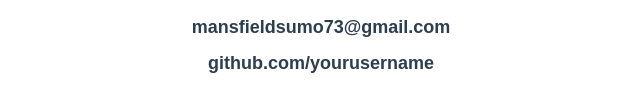
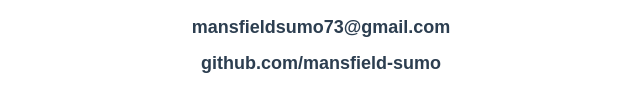
Before and after one commit to mansfield-sumo/my-portfolio, a plain HTML site: page index.html in a window 1280 px wide. Shown: the part 1995-2107 px from the top of the page, 319-959 px from the left. Drawn offline with Linux system fonts and the light colour scheme.

Commit message:
Fixed GitHub link in contact section

```diff
--- a/index.html
+++ b/index.html
@@ -82,7 +82,7 @@
            like school management systems. Feel free to reach out, or check out my work on GitHub.</p>
         <div class="contact-links">
             <a href="mailto:mansfieldsumo9@gmail.com">mansfieldsumo73@gmail.com</a>
-            <a href="https://github.com/mansfield-sumo" target="_blank">github.com/yourusername</a>
+            <a href="https://github.com/mansfield-sumo" target="_blank">github.com/mansfield-sumo</a>
         </div>
     </section>
 
```
